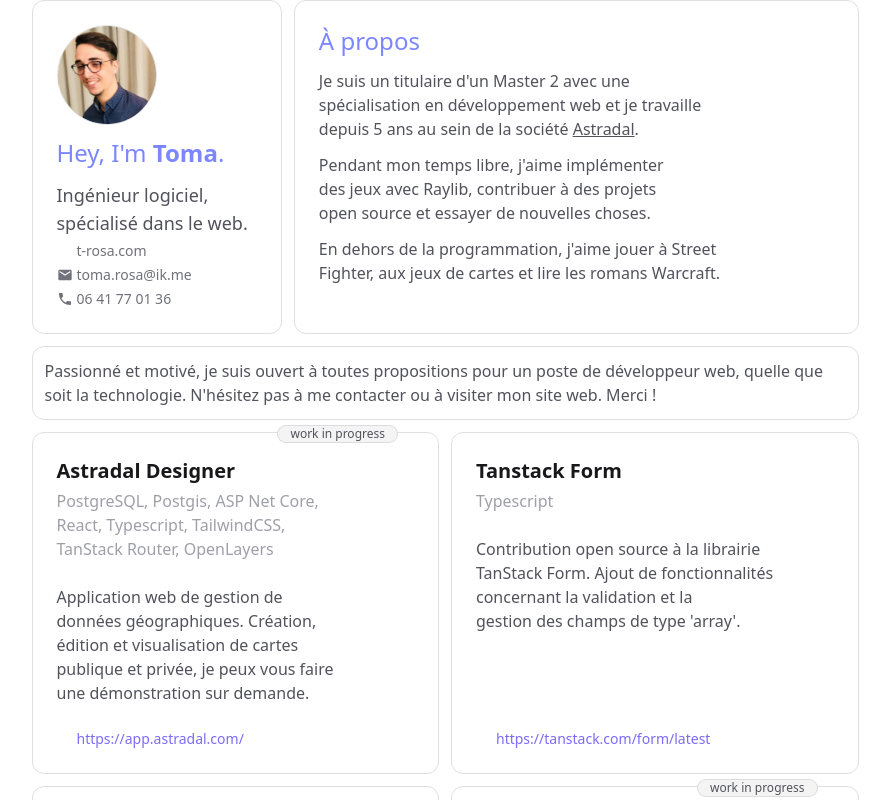
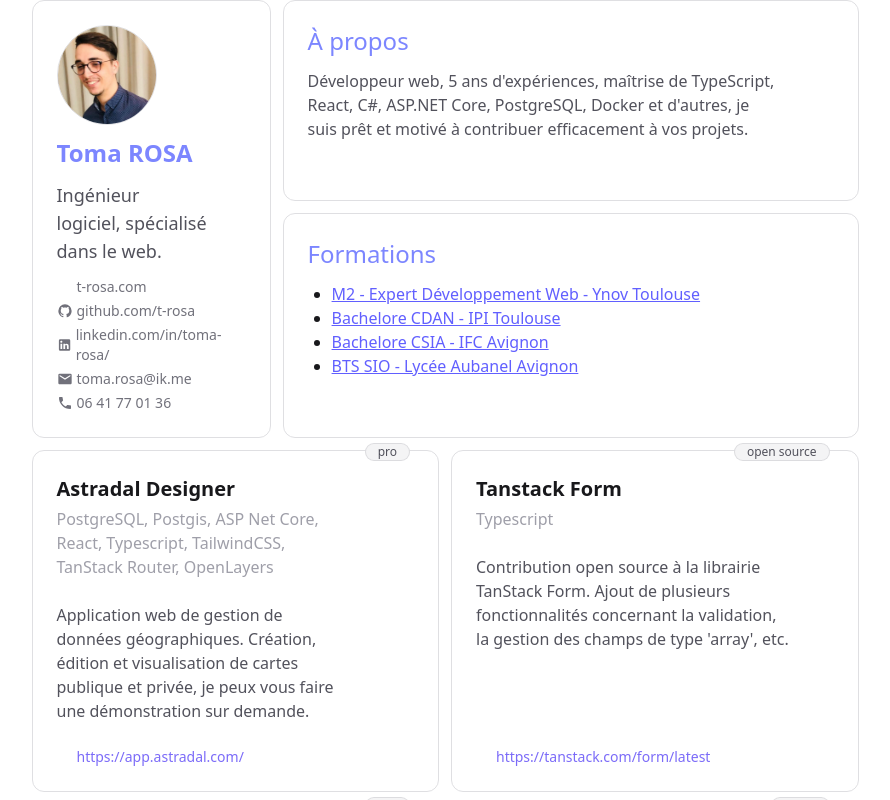
Before and after one commit to t-rosa/portfolio, a React (Vite) app: page /cv in a window 1280 px wide. Shown: the top 800 px of the page, without its empty margins (195-1085 px from the left). Built offline with nearby package versions, Linux system fonts and the light colour scheme.

Commit message:
feat(cv): enhance CV component with additional projects and formations section

```diff
--- a/src/routes/cv.tsx
+++ b/src/routes/cv.tsx
@@ -1,6 +1,7 @@
 import Avatar from "@/assets/avatar.jpg";
 import { GithubIcon } from "@/assets/icons/github-icon";
 import LinkIcon from "@/assets/icons/link-icons";
+import LinkedinIcon from "@/assets/icons/linkedin-icon";
 import MailIcon from "@/assets/icons/mail-icon";
 import PhoneIcon from "@/assets/icons/phone-icon";
 import { createFileRoute } from "@tanstack/react-router";
@@ -15,48 +16,53 @@ function RouteComponent() {
       <div className="mx-auto w-[827px] space-y-3">
         <div className="flex gap-3">
           <PersonalInfos />
-          <About />
+          <div className="grid gap-3">
+            <About />
+            <Formations />
+          </div>
         </div>
-        <Interlude />
         <div className="grid grid-cols-2 gap-3">
-          <ProjectCard
+          <CvProjectCard
+            status="pro"
             title="Astradal Designer"
             tools="PostgreSQL, Postgis, ASP Net Core, React, Typescript, TailwindCSS, TanStack Router, OpenLayers"
             description="Application web de gestion de données géographiques. Création, édition et visualisation de cartes publique et privée, je peux vous faire une démonstration sur demande."
             websiteUrl="https://app.astradal.com/"
-            wip
           />
-          <ProjectCard
+          <CvProjectCard
+            status="open-source"
             title="Tanstack Form"
             tools="Typescript"
-            description="Contribution open source à la librairie TanStack Form. Ajout de fonctionnalités concernant la validation et la gestion des champs de type 'array'."
+            description="Contribution open source à la librairie TanStack Form. Ajout de plusieurs fonctionnalités concernant la validation, la gestion des champs de type 'array', etc."
             websiteUrl="https://tanstack.com/form/latest"
           />
-          <ProjectCard
+          <CvProjectCard
+            status="pro"
             title="Jane Do Agency"
             tools="Next.js, React, Typescript, TailwindCSS, Sanity"
             description="Site vitrine promotionnel de l'agence musicale Jane Do Agency. Interface et design sur mesure, gestion de contenu via CMS et prise de contact."
             websiteUrl="https://www-janedoagency-com.vercel.app/"
           />
-          <ProjectCard
-            wip
+          <CvProjectCard
+            status="perso"
             title="Ark Stack UI"
             tools="React, Typescript, TailwindCSS, Ark-ui"
             description="Implémentation d'une librairie de composants UI autour des composants de la librairie Ark-ui avec React, TypeScript et TailwindCSS."
             githubUrl="https=//github.com/t-rosa/ark-stack-ui"
           />
-          <ProjectCard
-            wip
+          <CvProjectCard
+            status="perso"
+            title="Better League Client"
+            tools="Astro, TailwindCSS"
+            description="Ma conception du client de League of legends s'il devait être refait. Principalement du CSS et des animations."
+            websiteUrl="https://better-league-client.vercel.app/"
+          />
+          <CvProjectCard
+            status="perso"
             title="Abalone"
             tools="C++, Raylib"
             description="Implémentation du jeu de plateau Abalone en C++ avec la librairie Raylib."
             githubUrl="https://github.com/t-rosa/ABALONE"
-          />
-          <ProjectCard
-            title="Better League Client"
-            tools="Astro, TailwindCSS"
-            description="Ma conception du client de League of legends s'il devait être refait. Principalement du CSS et des animations."
-            websiteUrl="https://better-league-client.vercel.app/"
           />
         </div>
       </div>
@@ -66,42 +72,50 @@ function RouteComponent() {
 
 function PersonalInfos() {
   return (
-    <div className="border rounded-xl border-zinc-300/75 p-6 space-y-3 w-md">
+    <div className="border rounded-xl border-zinc-300/75 p-6 space-y-3 w-lg ">
       <img
         src={Avatar}
         className="rounded-full size-25 border border-zinc-300/75"
       />
-      <h1 className="text-2xl text-indigo-400">
-        Hey, I'm <span className="font-semibold">Toma</span>.
-      </h1>
+      <h1 className="text-2xl font-semibold text-indigo-400">Toma ROSA</h1>
       <div className="space-y-1">
         <p className="text-zinc-600 text-lg">
           Ingénieur logiciel, spécialisé dans le web.
         </p>
-        <ul className="text-zinc-500 text-sm space-y-1">
-          <li className="flex items-center gap-1">
+      </div>
+      <ul className="text-zinc-500 text-sm space-y-1">
+        <li>
+          <a href="https://t-rosa.com" className="flex items-center gap-1">
             <LinkIcon className="size-4" /> t-rosa.com
-          </li>
-          <li className="flex items-center gap-1">
+          </a>
+        </li>
+        <li>
+          <a
+            href="https://github.com/t-rosa"
+            className="flex items-center gap-1"
+          >
+            <GithubIcon className="size-4" /> github.com/t-rosa
+          </a>
+        </li>
+        <li>
+          <a
+            href="https://wwww.linkedin.com/in/toma-rosa/"
+            className="flex items-center gap-1"
+          >
+            <LinkedinIcon className="size-4" /> linkedin.com/in/toma-rosa/
+          </a>
+        </li>
+        <li>
+          <a href="mailto:toma.rosa@ik.me" className="flex items-center gap-1">
             <MailIcon className="size-4" /> toma.rosa@ik.me
-          </li>
-          <li className="flex items-center gap-1">
+          </a>
+        </li>
+        <li className="flex items-center gap-1">
+          <a href="tel:0641770136" className="flex items-center gap-1">
             <PhoneIcon className="size-4" /> 06 41 77 01 36
-          </li>
-        </ul>
-      </div>
-    </div>
-  );
-}
-
-function Interlude() {
-  return (
-    <div className="border rounded-xl border-zinc-300/75 p-3 space-y-3">
-      <p className="text-zinc-600 text-pretty ">
-        Passionné et motivé, je suis ouvert à toutes propositions pour un poste
-        de développeur web, quelle que soit la technologie. N&apos;hésitez pas à
-        me contacter ou à visiter mon site web. Merci !
-      </p>
+          </a>
+        </li>
+      </ul>
     </div>
   );
 }
@@ -111,26 +125,9 @@ function About() {
     <div className="border rounded-xl border-zinc-300/75 p-6 space-y-3">
       <h1 className="text-2xl text-indigo-400">À propos</h1>
       <p className="text-zinc-600">
-        Je suis un titulaire d&apos;un Master 2 avec une spécialisation en
-        développement web et je travaille depuis 5 ans au sein de la
-        société&nbsp;
-        <a
-          target="_blank"
-          rel="noopener noreferrer"
-          href="https://www.astradal.com/"
-          className="underline"
-        >
-          Astradal
-        </a>
-        .
-      </p>
-      <p className="text-zinc-600">
-        Pendant mon temps libre, j&apos;aime implémenter des jeux avec Raylib,
-        contribuer à des projets open source et essayer de nouvelles choses.
-      </p>
-      <p className="text-zinc-600">
-        En dehors de la programmation, j&apos;aime jouer à Street Fighter, aux
-        jeux de cartes et lire les romans Warcraft.
+        Développeur web, 5 ans d&apos;expériences, maîtrise de TypeScript,
+        React, C#, ASP.NET Core, PostgreSQL, Docker et d&apos;autres, je suis
+        prêt et motivé à contribuer efficacement à vos projets.
       </p>
     </div>
   );
@@ -142,15 +139,25 @@ interface Props {
   description: string;
   githubUrl?: string;
   websiteUrl?: string;
-  wip?: boolean;
+  status?: "pro" | "perso" | "open-source";
 }
 
-export function ProjectCard(props: Props) {
+function CvProjectCard(props: Props) {
   return (
     <div className="relative border rounded-xl border-zinc-300/75 p-3 lg:p-6 space-y-3 grid grid-rows-[auto_1fr_auto] gap-3">
-      {props.wip && (
-        <p className="absolute z-10 -top-2 right-10 border px-3 rounded-xl bg-zinc-100 border-zinc-300/75 text-zinc-600 text-xs">
-          work in progress
+      {props.status === "pro" && (
+        <p className="absolute z-10 -top-2 right-7 border px-3 rounded-xl bg-zinc-100 border-zinc-300/75 text-zinc-600 text-xs">
+          pro
+        </p>
+      )}
+      {props.status === "perso" && (
+        <p className="absolute z-10 -top-2 right-7 border px-3 rounded-xl bg-zinc-100 border-zinc-300/75 text-zinc-600 text-xs">
+          perso
+        </p>
+      )}
+      {props.status === "open-source" && (
+        <p className="absolute z-10 -top-2 right-7 border px-3 rounded-xl bg-zinc-100 border-zinc-300/75 text-zinc-600 text-xs">
+          open source
         </p>
       )}
       <div className="space-y-1">
@@ -189,3 +196,45 @@ export function ProjectCard(props: Props) {
     </div>
   );
 }
+
+function Formations() {
+  return (
+    <div className="border rounded-xl border-zinc-300/75 p-6 space-y-3">
+      <h1 className="text-2xl text-indigo-400">Formations</h1>
+      <ul className="list-disc pl-6">
+        <li>
+          <a
+            href="https://www.francecompetences.fr/recherche/rncp/35078/"
+            className="text-indigo-500 underline"
+          >
+            M2 - Expert Développement Web - Ynov Toulouse
+          </a>
+        </li>
+        <li>
+          <a
+            href="https://www.francecompetences.fr/recherche/rncp/30714/"
+            className="text-indigo-500 underline"
+          >
+            Bachelore CDAN - IPI Toulouse
+          </a>
+        </li>
+        <li>
+          <a
+            href="https://www.francecompetences.fr/recherche/rncp/27812/"
+            className="text-indigo-500 underline"
+          >
+            Bachelore CSIA - IFC Avignon
+          </a>
+        </li>
+        <li>
+          <a
+            href="https://www.francecompetences.fr/recherche/rncp/35340/"
+            className="text-indigo-500 underline"
+          >
+            BTS SIO - Lycée Aubanel Avignon
+          </a>
+        </li>
+      </ul>
+    </div>
+  );
+}
```
